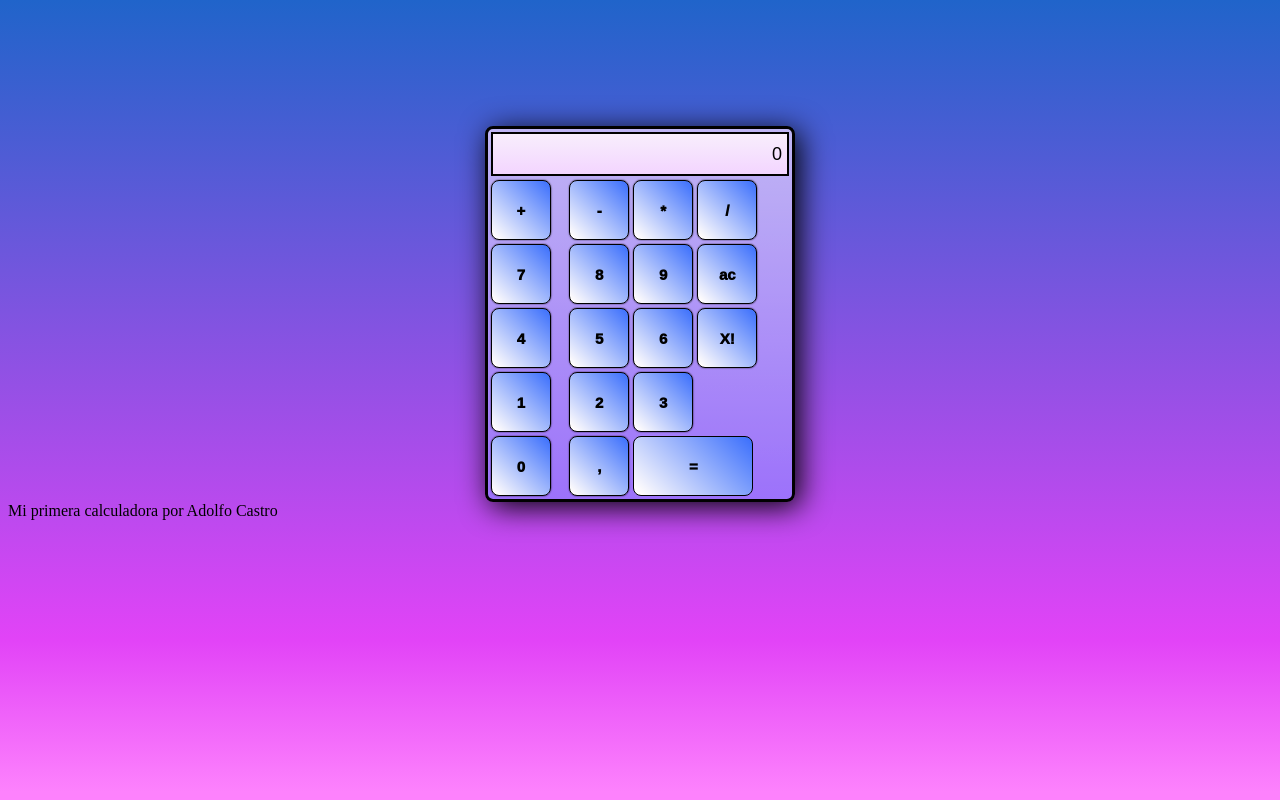
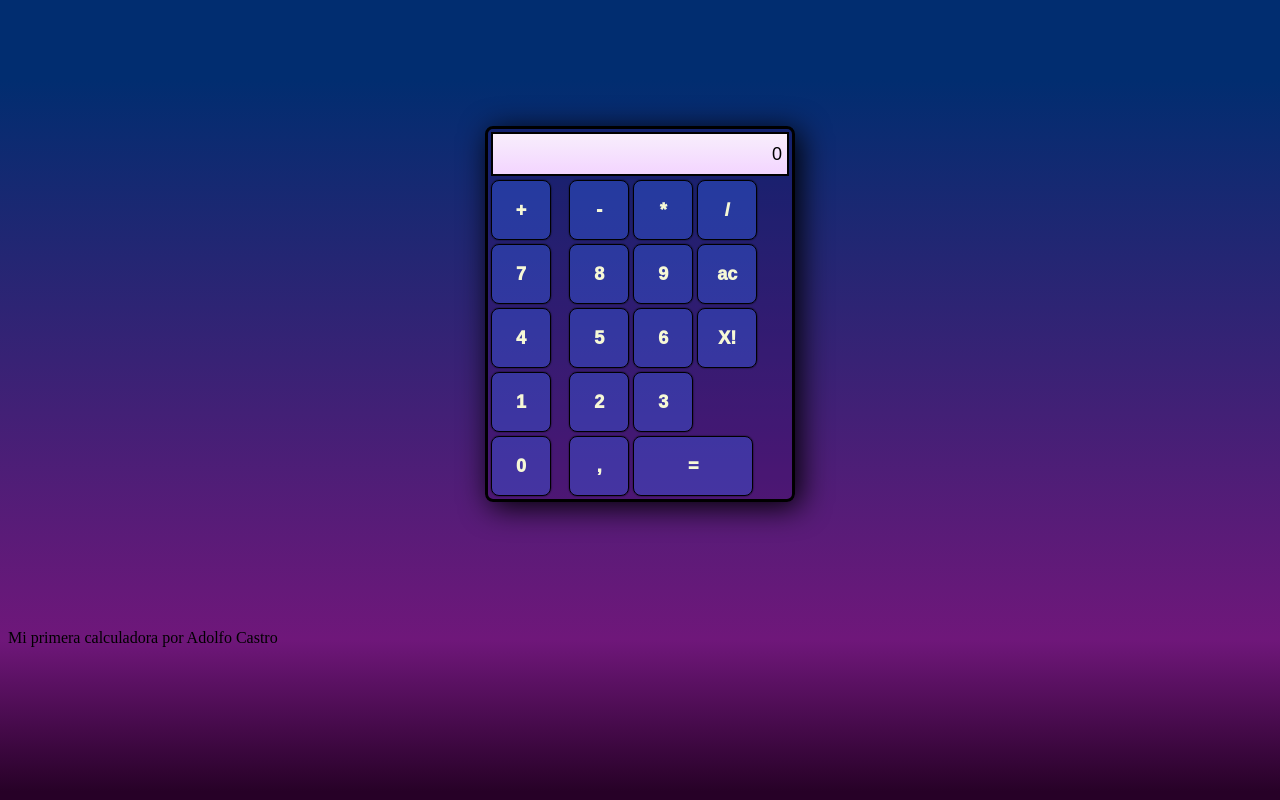
Before and after one commit to Meldavi/mi_primera_calc, a plain HTML site: page calculadora_eventos.html in a window 1280 px wide. Drawn offline with Linux system fonts and the light colour scheme.

Commit message:
Darker look

```diff
--- a/calculadora_eventos.html
+++ b/calculadora_eventos.html
@@ -453,8 +453,8 @@
     <td>&nbsp;</td>
   </tr>
   <tr>
-    <td><input name="num0" type="button" class="numero" id="num0" value="0" onclick="display_numeros(0)""></td>
-    <td><input name="button17" type="button" class="numero" id="button17" value=","></td>
+    <td><input name="num0" type="button" class="numero" id="num0" value="0" onclick="display_numeros(0)"></td>
+    <td><input name="button17" type="button" class="numero" id="button17" value="," onclick="display_numeros('.')"></td>
     <td colspan="2"><input name="button12" type="button" class="igual" id="button12" value="=" onclick="igual()"></td>
   </tr>
 </table>
@@ -462,6 +462,8 @@
 <script>
   document.getElementById("display").value=0;
 </script>
+
 <footer>Mi primera calculadora por Adolfo Castro</footer>
+
 </body>
 </html>
--- a/estilo_calculadora.css
+++ b/estilo_calculadora.css
@@ -2,13 +2,13 @@
 	width:60px;
 	height:60px;
 	font:"Roboto Mono";
-	font-size:15px;
+	font-size:18px;
+	color:#f6f8d6;
 	font-weight:1000;
 	border-radius: 8px;
 	border:1px solid#000000;
-	background:-webkit-linear-gradient(45deg,rgb(255, 252, 252) 5%,rgb(58, 110, 252));
+	background:5%,rgba(58, 110, 252, 0.336);
 	box-shadow:0.1px 0.1px 1.5px #000000 ;
-
 }
 
 
@@ -16,13 +16,14 @@
 .igual{
 	width:120px;
 	height:60px;
+	color:#f6f8d6;
 	font:"Roboto Mono";
-	font-size:15px;
+	font-size:18px;
 	font-weight:1000;
 	border-radius: 8px;
 	border:1px solid#000000;
-	background:-webkit-linear-gradient(45deg,rgb(255, 252, 252) 5%,rgb(58, 110, 252));
-	box-shadow:( #000000, 10px, 10px,1px);
+	background:5%,rgba(58, 110, 252, 0.336);
+	box-shadow:0.1px 0.1px 1.5px #000000 ;
 
 }
 
@@ -34,7 +35,8 @@ table{
 	box-shadow:5px 5px 30px #000000 ;
 	margin:auto;
 	margin-top:10%;
-	background-image:linear-gradient(#ebd5ffbd ,#9380ffbd );
+	/*background-image:linear-gradient(#ebd5ffbd ,#9380ffbd );*/
+	background: #37016934;
 }
 
 tr{
@@ -46,14 +48,24 @@ td{
 
 }
 
+footer{
+
+
+	margin-top: 10%;
+}
+
 input[type="text"] { border: 2px solid rgb(0, 0, 0) }
 
 
 body{
-	background-image:linear-gradient(to top, #fd82fd 1% , #e243f7 20%,  #2064ca  );
+	background-image:linear-gradient(to top, #270127 1% , #6f177a 20%,  #012d70 90% );
 	background-repeat: no-repeat;
-	background-attachment: fixed
+	background-attachment: fixed;
 }
+
+
+
+
 
 .color_display{
 	height:30px;
```
